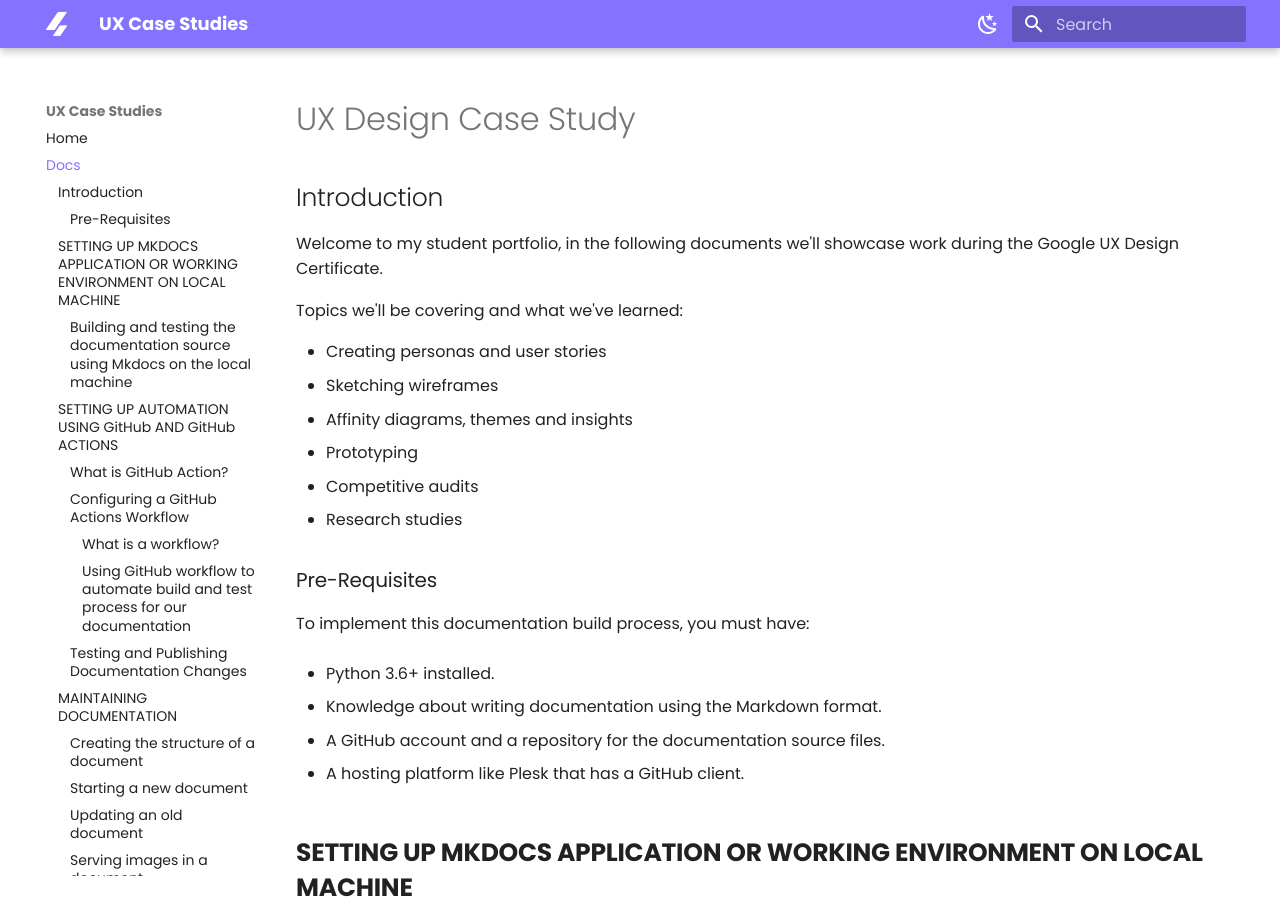
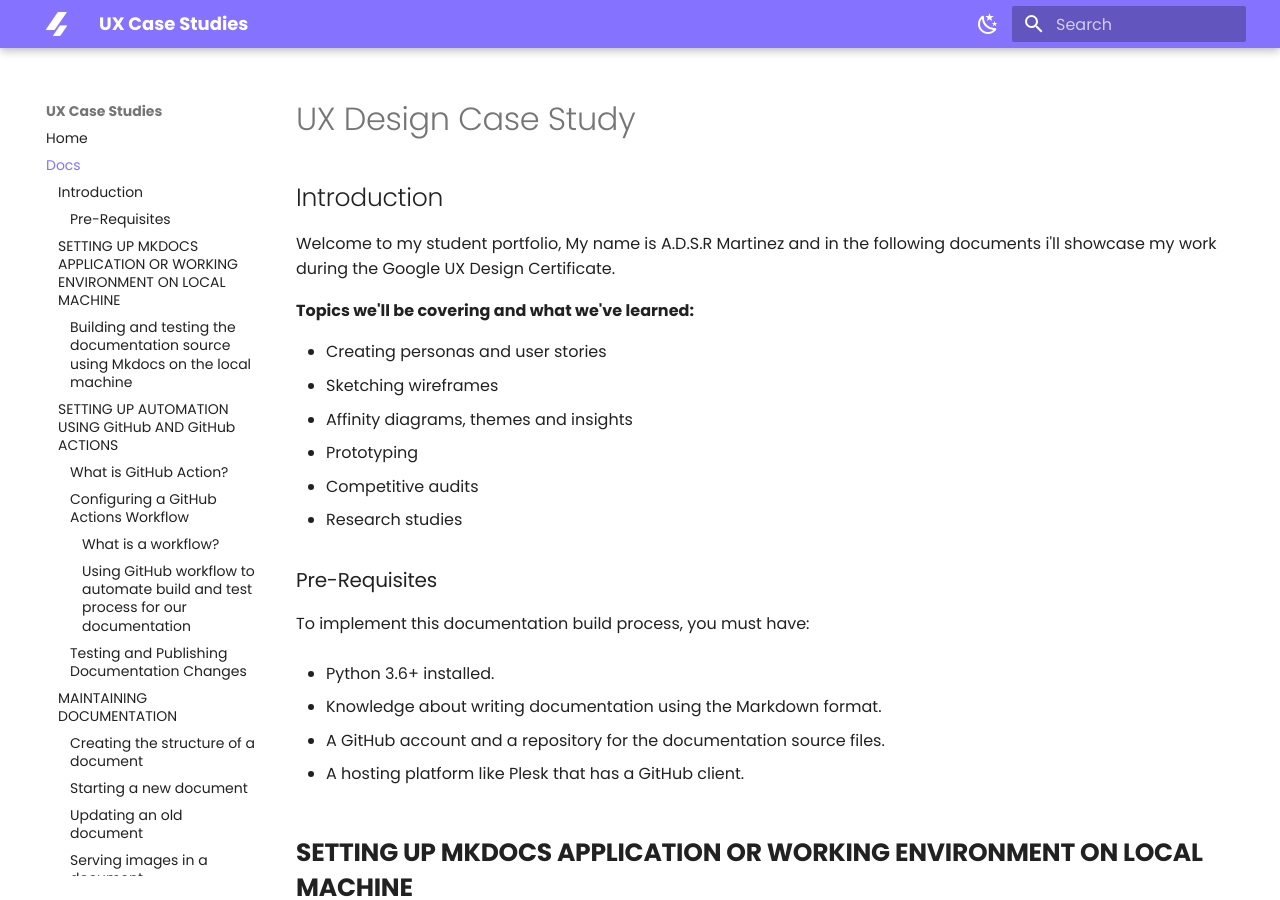
Before and after one commit to divstackio/docs-study, an MkDocs documentation site: the page built from docs/docs.md, in a window 1280 px wide and 900 px high. Built offline with MkDocs 1.6.1 and Material for MkDocs 9.7.7, drawn with Linux system fonts in a browser that asks for light colours.

Commit message:
Update docs.md

```diff
--- a/docs/docs.md
+++ b/docs/docs.md
@@ -1,9 +1,9 @@
 # UX Design Case Study
 ## Introduction
 
-Welcome to my student portfolio, in the following documents we'll showcase  work during the Google UX Design Certificate.
+Welcome to my student portfolio, My name is A.D.S.R Martinez and in the following documents i'll showcase my work during the Google UX Design Certificate.
 
-Topics we'll be covering and what we've learned:
+**Topics we'll be covering and what we've learned:**
 
 -   Creating personas and user stories
 -   Sketching wireframes
@@ -11,6 +11,8 @@
 -   Prototyping
 -   Competitive audits
 -   Research studies
+
+
 
 ### Pre-Requisites
 
```
